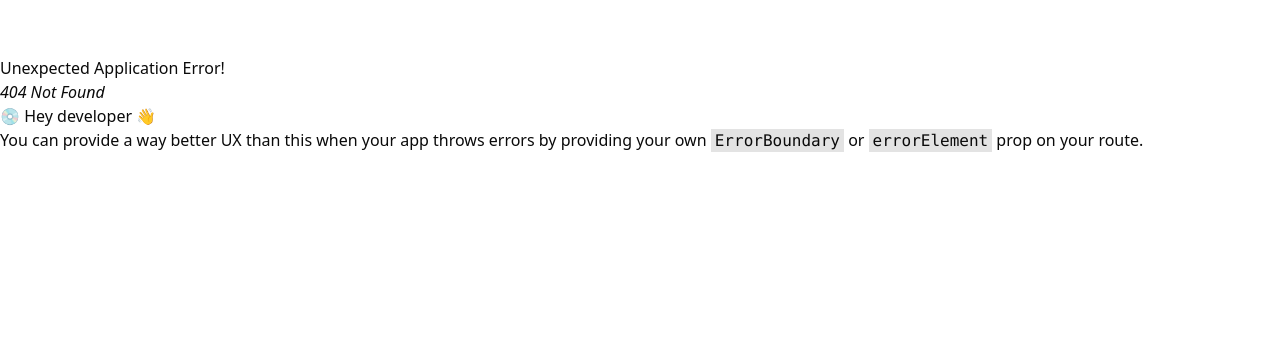
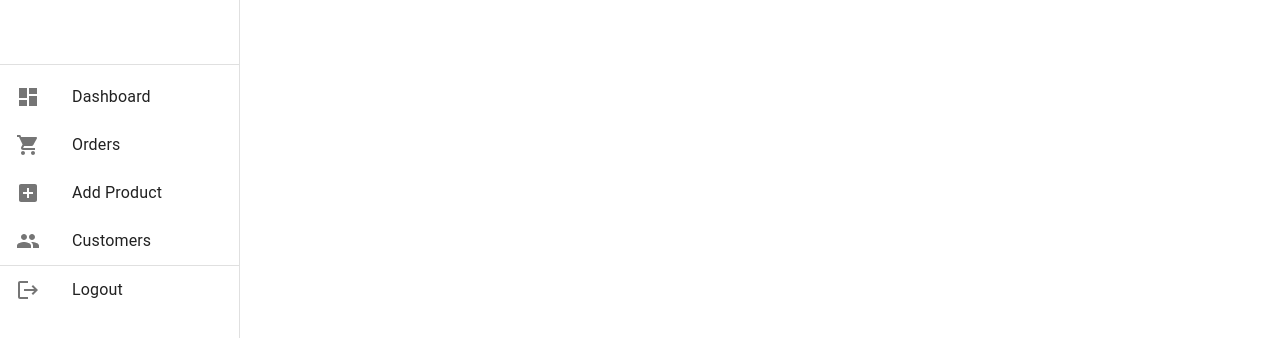
Before and after one commit to naol728/ecommerce_frontend, a React (Vite) app: page /dashboard in a window 1280 px wide. Before the commit this address had no page. Shown: the top 338 px of the page. Built offline with nearby package versions, Linux system fonts and the light colour scheme.

Commit message:
adding a dashboard layout

```diff
--- /dev/null
+++ b/src/components/custom/DashboardSidebar.jsx
@@ -0,0 +1,69 @@
+import React from "react";
+import { Drawer, List, ListItem, ListItemIcon, ListItemText, Toolbar, Divider } from "@mui/material";
+import DashboardIcon from "@mui/icons-material/Dashboard";
+import ShoppingCartIcon from "@mui/icons-material/ShoppingCart";
+import AddBoxIcon from "@mui/icons-material/AddBox";
+import PeopleIcon from "@mui/icons-material/People";
+import LogoutIcon from "@mui/icons-material/Logout";
+import { Link } from "react-router-dom";
+
+const drawerWidth = 240;
+
+const DashboardSidebar = () => {
+  return (
+    <Drawer
+      variant="permanent"
+      sx={{
+        width: drawerWidth,
+        flexShrink: 0,
+        "& .MuiDrawer-paper": {
+          width: drawerWidth,
+          boxSizing: "border-box",
+        },
+      }}
+    >
+      <Toolbar />
+      <Divider />
+      <List>
+        <ListItem button component={Link} to="/dashboard">
+          <ListItemIcon>
+            <DashboardIcon />
+          </ListItemIcon>
+          <ListItemText primary="Dashboard" />
+        </ListItem>
+
+        <ListItem button component={Link} to="/dashboard/orders">
+          <ListItemIcon>
+            <ShoppingCartIcon />
+          </ListItemIcon>
+          <ListItemText primary="Orders" />
+        </ListItem>
+
+        <ListItem button component={Link} to="/dashboard/addproduct">
+          <ListItemIcon>
+            <AddBoxIcon />
+          </ListItemIcon>
+          <ListItemText primary="Add Product" />
+        </ListItem>
+
+        <ListItem button component={Link} to="/dashboard/customers">
+          <ListItemIcon>
+            <PeopleIcon />
+          </ListItemIcon>
+          <ListItemText primary="Customers" />
+        </ListItem>
+
+        <Divider />
+
+        <ListItem button component={Link} to="/logout">
+          <ListItemIcon>
+            <LogoutIcon />
+          </ListItemIcon>
+          <ListItemText primary="Logout" />
+        </ListItem>
+      </List>
+    </Drawer>
+  );
+};
+
+export default DashboardSidebar;
--- /dev/null
+++ b/src/pages/Addproduct.jsx
@@ -0,0 +1,5 @@
+import React from "react";
+
+export default function Addproduct() {
+  return <div>add new oooooproduct</div>;
+}
--- /dev/null
+++ b/src/pages/Dashboard.jsx
@@ -0,0 +1,16 @@
+import React from "react";
+import { Box, Toolbar } from "@mui/material";
+import DashboardSidebar from "../components/custom/DashboardSidebar";
+import { Outlet } from "react-router-dom";
+
+export default function Dashboard() {
+  return (
+    <Box sx={{ display: "flex" }}>
+      <DashboardSidebar />
+      <Box component="main" sx={{ flexGrow: 1, p: 3 }}>
+        <Toolbar />
+        <Outlet />
+      </Box>
+    </Box>
+  );
+}
```
Also changed, not shown: src/App.jsx (+12 -0 lines).
